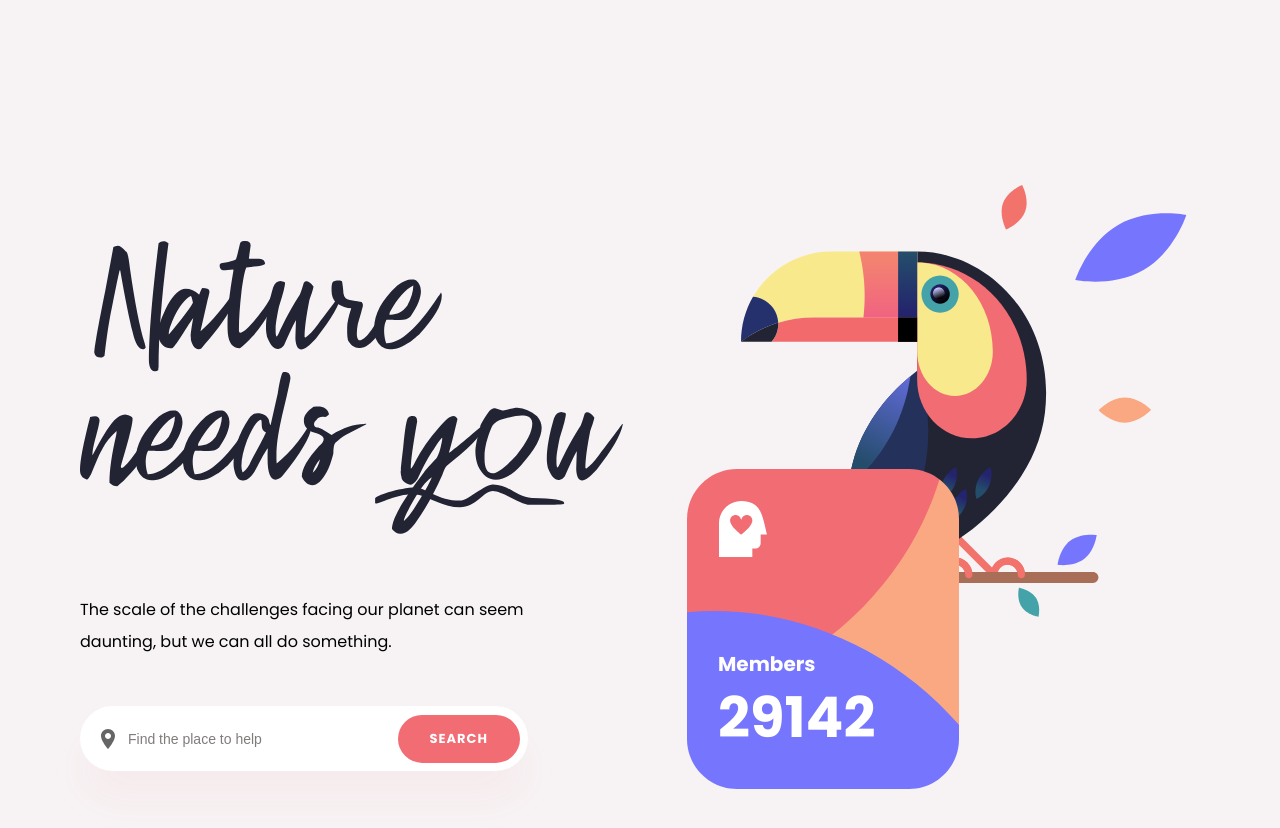
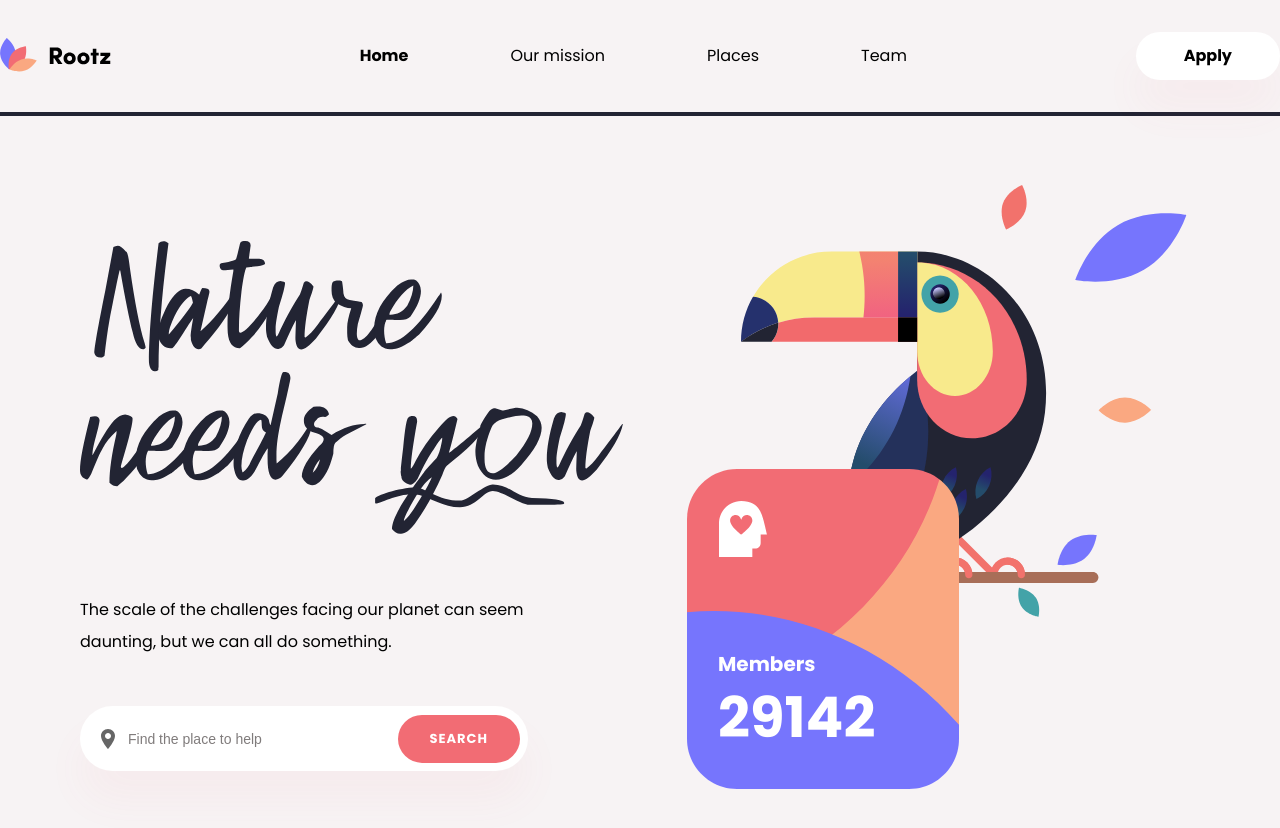
Before and after one commit to ihnatenkoo/Rootz, a React (Vite) app: page / in a window 1280 px wide. Shown: the top 828 px of the page. Built offline with nearby package versions, Linux system fonts and the light colour scheme.

Commit message:
Create <Header/>

```diff
--- /dev/null
+++ b/src/components/Header/Header.module.scss
@@ -0,0 +1,71 @@
+.header {
+	padding: 32px 0;
+	margin: 0 auto;
+	width: 1280px;
+	max-width: 100%;
+	border-bottom: 4px solid #222433;
+
+	display: flex;
+	justify-content: space-between;
+	align-items: center;
+
+	position: absolute;
+	top: 0;
+	left: 50%;
+	transform: translateX(-50%);
+	z-index: 2;
+
+	&__logo {
+		display: flex;
+		align-items: center;
+		gap: 10px;
+		cursor: pointer;
+
+		&:hover {
+			.logo_img {
+				rotate: 450deg;
+			}
+		}
+	}
+
+	.logo_img {
+		transition: all 0.5s ease-in-out;
+	}
+
+	ul {
+		display: flex;
+		gap: 102px;
+		padding-left: 20px;
+
+		li {
+			font-size: 16px;
+			line-height: 32px;
+			cursor: pointer;
+			transition: all 0.15s linear;
+
+			&.active {
+				font-weight: 700;
+			}
+
+			&:hover {
+				color: var(--red);
+			}
+		}
+	}
+
+	button {
+		background: var(--white);
+		border-radius: var(--radiusL);
+		padding: 13px 48px;
+		box-shadow: 0px 30px 40px rgba(240, 101, 126, 0.05);
+		font-weight: 700;
+		font-size: 16px;
+		line-height: 140%;
+		transition: all 0.15s linear;
+
+		&:hover {
+			background: var(--red);
+			color: var(--white);
+		}
+	}
+}
--- /dev/null
+++ b/src/components/Header/index.jsx
@@ -0,0 +1,42 @@
+import { useState } from 'react';
+import s from './Header.module.scss';
+import cn from 'classnames';
+
+import { ReactComponent as MainLogo } from '../../assets/icons/main-logo.svg';
+import { ReactComponent as Rootz } from '../../assets/icons/rootz.svg';
+
+const navigation = ['Home', 'Our mission', 'Places', 'Team'];
+
+const Header = () => {
+	const [activeItem, setActiveItem] = useState(navigation[0]);
+
+	const onClickHandler = (value) => {
+		setActiveItem(value);
+	};
+
+	return (
+		<header className={s.header}>
+			<div className={s.header__logo}>
+				<MainLogo className={s.logo_img} />
+				<Rootz />
+			</div>
+
+			<nav>
+				<ul>
+					{navigation.map((path) => (
+						<li
+							onClick={() => onClickHandler(path)}
+							className={cn({ [s.active]: path === activeItem })}
+							key={path}
+						>
+							{path}
+						</li>
+					))}
+				</ul>
+			</nav>
+			<button>Apply</button>
+		</header>
+	);
+};
+
+export default Header;
--- a/src/components/Intro/Intro.module.scss
+++ b/src/components/Intro/Intro.module.scss
@@ -52,7 +52,7 @@
 
 		&_members {
 			font-weight: 700;
-			color: var(--whiteTotal);
+			color: var(--white);
 
 			p {
 				font-size: 20px;
@@ -82,7 +82,7 @@ form {
 		max-width: 100%;
 		font-size: 18px;
 		line-height: 1.4;
-		background: var(--whiteTotal);
+		background: var(--white);
 		box-shadow: 0px 30px 40px rgba(240, 101, 126, 0.05);
 		border-radius: var(--radiusL);
 		border: none;
--- a/src/components/ui/Button/Button.module.scss
+++ b/src/components/ui/Button/Button.module.scss
@@ -4,7 +4,7 @@
 	line-height: 140%;
 	background: var(--red);
 	border-radius: var(--radiusM);
-	color: var(--whiteTotal);
+	color: var(--white);
 
 	letter-spacing: 1px;
 	text-transform: uppercase;
--- a/src/index.scss
+++ b/src/index.scss
@@ -1,5 +1,5 @@
 :root {
-	--whiteTotal: #ffffff;
+	--white: #ffffff;
 	--gray: #807c7c;
 	--grayPinky: #f7f3f4;
 	--blackTotal: #000000;
@@ -17,7 +17,7 @@
 	line-height: 32px;
 	font-weight: 400;
 
-	color: var(--black);
+	color: var(--blackTotal);
 	background-color: var(--totalWhite);
 
 	font-synthesis: none;
@@ -59,6 +59,12 @@ a {
 	text-decoration: inherit;
 }
 
+ul {
+	margin: 0;
+	padding: 0;
+	list-style: none;
+}
+
 .container {
 	margin: 0 auto;
 	width: 1120px;
--- a/src/pages/Home.jsx
+++ b/src/pages/Home.jsx
@@ -1,8 +1,10 @@
 import Intro from '../components/Intro';
+import Header from '../components/Header';
 
 const Home = () => {
 	return (
 		<>
+			<Header />
 			<Intro />
 		</>
 	);
```
Also changed, not shown: src/assets/icons/main-logo.svg (added), src/assets/icons/rootz.svg (added).
